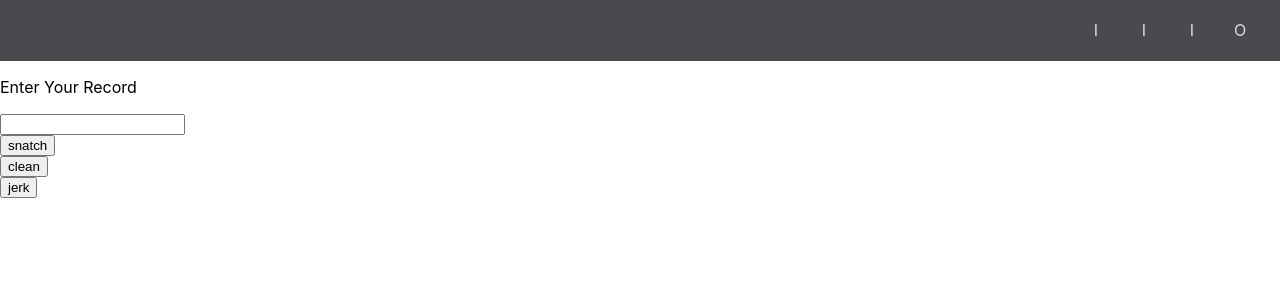
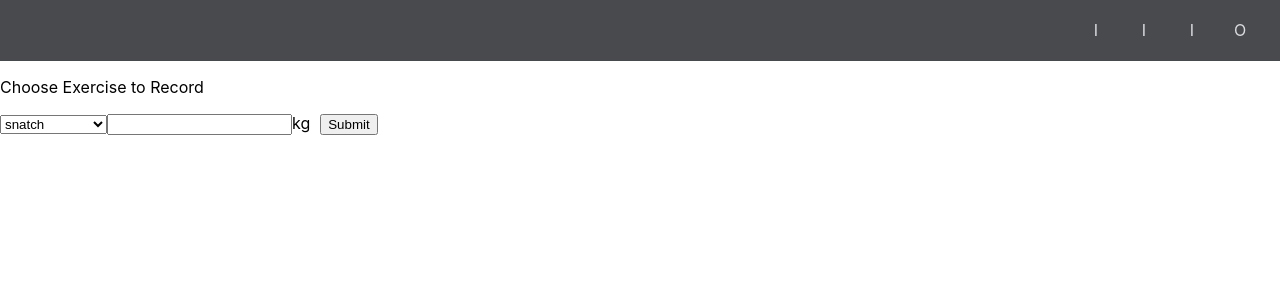
Before and after one commit to Scroomp/adk-performance, a React (Create React App) app: page / in a window 1280 px wide. Shown: the top 300 px of the page. Built offline with nearby package versions, Linux system fonts and the light colour scheme.

Commit message:
data entry

```diff
--- a/src/App.js
+++ b/src/App.js
@@ -47,15 +47,16 @@ Exercise
   unitType: 'kg' | 'seconds' | 'inches'
   createdOn: Date
 }
-ExerciseRecord
-{
-  id: string
-  input: number
-  userId: string (foreign key)
-  exerciseId: string (foreign key)
-  createdOn: Date
-}
 */
+// Record;
+// {
+//   id: string;
+//   input: number;
+//   userId: string;
+//   exerciseId: string;
+//   createdOn: Date;
+// }
+
 const user1 = {
   id: "u-001",
   role: "athlete",
@@ -76,15 +77,20 @@ const jerk = {
   name: "jerk",
   unitType: "kg",
 };
+const Sprint10Yard = {
+  id: "c-004",
+  name: "10 Yard Sprint",
+  unitType: "s",
+};
 
-const exercises = [snatch, clean, jerk];
+const exercises = [snatch, clean, jerk, Sprint10Yard];
 // const cleanRecord = {
 //   id: "cr-001",
 //   userId: "u-001",
 //   exercise: "c-001",
 //   input: 100,
 // };
-const records = [];
+
 // Athlete -> single data point entry
 // Coach -> multiple data point entry
 //       -> one user for multiple exercise types
@@ -101,7 +107,9 @@ const records = [];
 // - [ ] Display the list of records
 
 function App() {
-  const [numbher, setNumbher] = React.useState("");
+  const [menuState, setMenuState] = React.useState(exercises[0].id);
+  const [records, setRecords] = React.useState([]);
+
   return (
     <>
       <Navbar>
@@ -113,15 +121,44 @@ function App() {
         </NavItem>
       </Navbar>
       <div>
-        <p>Enter Your Record</p>
-        <input
-          onChange={function (event) {
-            setNumbher(event.target.value);
+        <p>Choose Exercise to Record</p>
+        <form
+          onSubmit={function (event) {
+            event.preventDefault();
+            const formData = new FormData(event.target);
+            console.log();
+            setRecords((records) => [
+              ...records,
+              Object.fromEntries(formData.entries()),
+            ]);
+            console.log(records);
+            event.target.reset();
           }}
-        />
-        {exercises.map((exercise) => (
-          <button style={{ display: "block" }}>{exercise.name}</button>
-        ))}
+        >
+          <select
+            name="exercise"
+            onChange={function (event) {
+              setMenuState(event.target.value);
+            }}
+          >
+            {exercises.map((exercise) => (
+              <option value={exercise.id}>{exercise.name}</option>
+            ))}
+          </select>
+          <input name="record" type="number" />
+          {exercises.find((exercise) => exercise.id === menuState)?.unitType}
+          {""}
+          <button className="submit-button" type="submit">
+            Submit
+          </button>
+        </form>
+      </div>
+      <div>
+        {records
+          .sort((a, b) => +b.record - +a.record)
+          .map((record) => (
+            <button> {record.record}</button>
+          ))}
       </div>
     </>
   );
--- a/src/index.css
+++ b/src/index.css
@@ -30,6 +30,10 @@ ul {
 a {
   color: var(--text-color);
   text-decoration: none;
+}
+
+.submit-button {
+  margin-left: 10px;
 }
 
 .navbar {
```
Also changed, not shown: src/Components/Form.js (+12 -2 lines).
